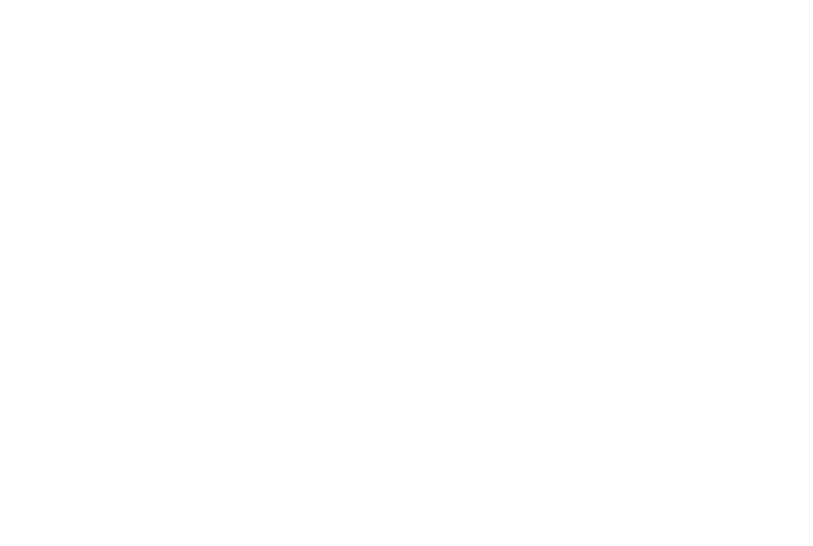
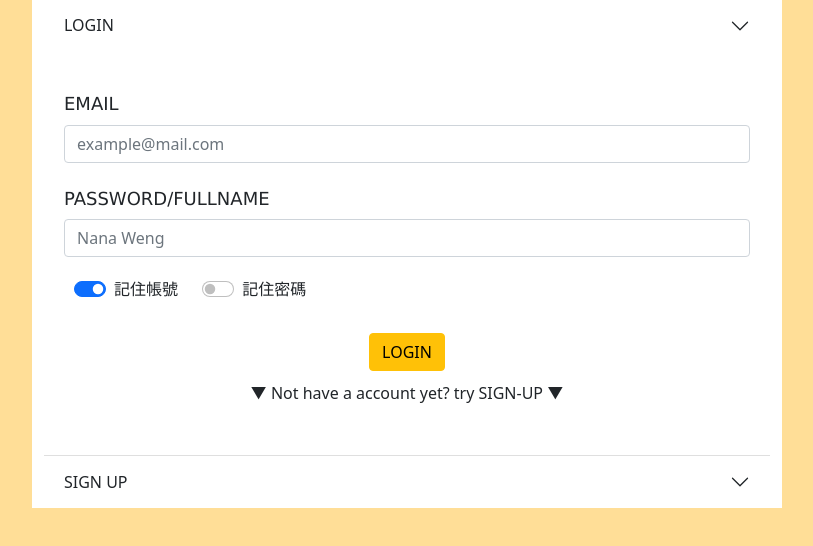
Before and after one commit to ThisIsNana/login-page, a plain HTML site: page index.html in a window 1280 px wide. Shown: the whole page, without its empty margins (233-1046 px from the left). Drawn offline with nearby package versions, Linux system fonts and the light colour scheme.

Commit message:
add style.css

```diff
--- a/index.html
+++ b/index.html
@@ -6,10 +6,115 @@
     <meta http-equiv="X-UA-Compatible" content="IE=edge">
     <meta name="viewport" content="width=device-width, initial-scale=1.0">
     <title>Login - This is Nana!</title>
+    <!-- bootstrap -->
+    <link href="https://cdn.jsdelivr.net/npm/bootstrap@5.1.1/dist/css/bootstrap.min.css" rel="stylesheet"
+        integrity="sha384-F3w7mX95PdgyTmZZMECAngseQB83DfGTowi0iMjiWaeVhAn4FJkqJByhZMI3AhiU" crossorigin="anonymous">
+    <!-- js bs bundle -->
+    <script src="https://cdn.jsdelivr.net/npm/bootstrap@5.1.1/dist/js/bootstrap.bundle.min.js"
+        integrity="sha384-/bQdsTh/da6pkI1MST/rWKFNjaCP5gBSY4sEBT38Q/9RBh9AH40zEOg7Hlq2THRZ"
+        crossorigin="anonymous"></script>
+
+    <!-- font awesome -->
+    <link rel="stylesheet" href="https://cdnjs.cloudflare.com/ajax/libs/font-awesome/6.4.0/css/all.min.css"
+        integrity="sha512-iecdLmaskl7CVkqkXNQ/ZH/XLlvWZOJyj7Yy7tcenmpD1ypASozpmT/E0iPtmFIB46ZmdtAc9eNBvH0H/ZpiBw=="
+        crossorigin="anonymous" referrerpolicy="no-referrer" />
+
+    <!-- css -->
+    <link rel="stylesheet" href="./style.css">
 </head>
 
 <body>
+    <div class="container">
+        <div class="accordion accordion-flush" id="accordionFlushExample">
+            <div class="accordion-item">
+                <h2 class="accordion-header" id="flush-headingOne">
+                    <button class="accordion-button collapsed btn-outline-warning" type="button"
+                        data-bs-toggle="collapse" data-bs-target="#flush-collapseOne" aria-expanded="false"
+                        aria-controls="flush-collapseOne">
+                        LOGIN
+                    </button>
+                </h2>
+                <div id="flush-collapseOne" class="accordion-collapse collapse show" aria-labelledby="flush-headingOne"
+                    data-bs-parent="#accordionFlushExample">
+                    <div class="accordion-body">
 
+                        <h4>EMAIL</h4>
+                        <input type="text" class="form-control" id="basic-url" placeholder="example@mail.com"
+                            aria-describedby="basic-addon3">
+
+                        <h4>PASSWORD/FULLNAME</h4>
+                        <input type="text" class="form-control" id="basic-url" placeholder="Nana Weng"
+                            aria-describedby="basic-addon3">
+
+                        <!-- 勾選 -->
+                        <div class="form-check form-switch form-check-inline">
+                            <input class="form-check-input" type="checkbox" role="switch" id="flexSwitchCheckChecked"
+                                checked>
+                            <label class="form-check-label" for="flexSwitchCheckChecked">記住帳號
+                            </label>
+
+                        </div>
+                        <div class="form-check form-switch form-check-inline">
+                            <input class="form-check-input" type="checkbox" role="switch" id="flexSwitchCheckDefault">
+                            <label class="form-check-label" for="flexSwitchCheckDefault">記住密碼</label>
+                        </div>
+                    </div>
+                    <!-- 登入按鈕 -->
+                    <div class="login-btn">
+                        <button type="button" class="btn btn-warning mx-auto"> LOGIN </button>
+                        <p>▼ Not have a account yet? try SIGN-UP ▼</p>
+                    </div>
+                </div>
+            </div>
+            <div class="accordion-item">
+                <h2 class="accordion-header" id="flush-headingTwo">
+                    <button class="accordion-button collapsed btn-outline-warning" type="button"
+                        data-bs-toggle="collapse" data-bs-target="#flush-collapseTwo" aria-expanded="false"
+                        aria-controls="flush-collapseTwo">
+                        SIGN UP
+                    </button>
+                </h2>
+                <div id="flush-collapseTwo" class="accordion-collapse collapse" aria-labelledby="flush-headingTwo"
+                    data-bs-parent="#accordionFlushExample">
+                    <div class="accordion-body">
+                        <h4>EMAIL</h4>
+                        <h5>(Remamber! this is your account!)</h5>
+                        <input type="text" class="form-control" id="basic-url" placeholder="example@mail.com"
+                            aria-describedby="basic-addon3">
+
+                        <h4>FULLNAME</h4>
+                        <input type="text" class="form-control" id="basic-url" placeholder="Nana Weng"
+                            aria-describedby="basic-addon3">
+
+                        <h4>PASSWORD</h4>
+                        <h5>(*some rules*)</h5>
+                        <input type="text" class="form-control" id="basic-url" placeholder="★★★★★★★"
+                            aria-describedby="basic-addon3">
+
+                        <h4>COMFIRN PASSWORD</h4>
+                        <h5>(*some rules*)</h5>
+                        <input type="text" class="form-control" id="basic-url" placeholder="★★★★★★★"
+                            aria-describedby="basic-addon3">
+
+                        <!-- 勾選 -->
+                        <div class="form-check form-switch form-check-inline">
+                            <input class="form-check-input" type="checkbox" role="switch" id="flexSwitchCheckDefault">
+                            <label class="form-check-label" for="flexSwitchCheckDefault">
+                                已經閱讀並同意「
+                                <a href="#" target=_blank>使用者條款</a></label>
+                            <i class="fa-solid fa-arrow-up-right-from-square" style="color: #c4a300;"></i>」
+                        </div>
+                    </div>
+
+                    <!-- 確認註冊 -->
+                    <div class="login-btn">
+                        <button type="button" class="btn btn-warning mx-auto"> SIGH UP NOW </button>
+                        <p> WELCOME! </p>
+                    </div>
+                </div>
+            </div>
+        </div>
+    </div>
 </body>
 
 </html>
--- /dev/null
+++ b/style.scss
@@ -0,0 +1,45 @@
+body {
+    background-color: #ffde97;
+    display: flex;
+    justify-content: center;
+    align-items: center;
+
+    h4 {
+        margin-top: 25px;
+        font-size: 18px;
+        font-family: Verdana, Geneva, Tahoma, sans-serif;
+    }
+
+    h5 {
+        font-size: 13px;
+        font-family: Verdana, Geneva, Tahoma, sans-serif;
+    }
+
+}
+
+
+.container {
+    width: 750px;
+    height: 100%;
+    background-color: #ffffff;
+}
+
+input {
+    margin: 10px 0;
+}
+
+.form-check {
+    margin: 10px 10px;
+}
+
+.login-btn {
+    display: flex;
+    flex-direction: column;
+    align-items: center;
+
+    P {
+        margin-top: 10px;
+        margin-bottom: 50px;
+    }
+
+}
```
Also changed, not shown: style.css (added), 1 other file.
